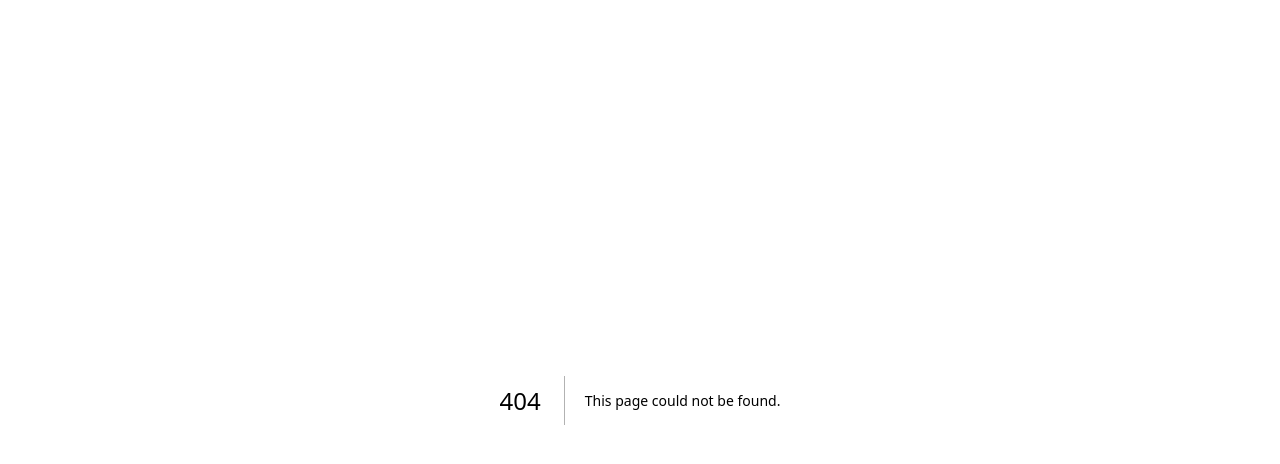
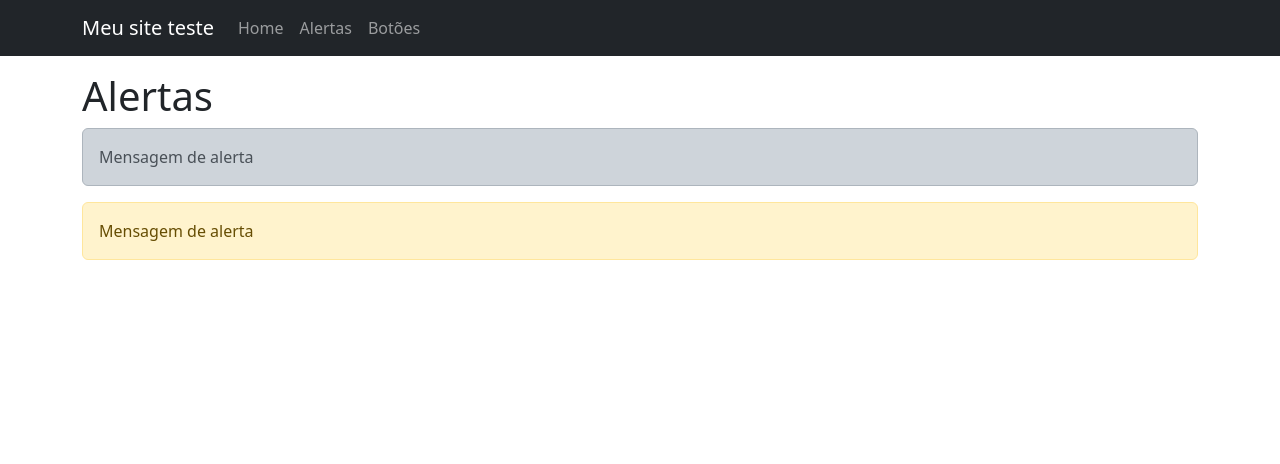
Before and after one commit to JonasPorpino/ProjetoReact01, a Next.js app in the folder desafio-frontend/: page /alertas in a window 1280 px wide. Before the commit this address had no page. Shown: the top 464 px of the page. Built offline with nearby package versions, Linux system fonts and the light colour scheme.

Commit message:
paginas botoes alertas

```diff
--- a/desafio-frontend/components/Box.js
+++ b/desafio-frontend/components/Box.js
@@ -8,6 +8,12 @@ const Box = (props) => {
             <h1 className='bg-secondary text-white text-center'>{props.titulo}</h1>
             {props.children}
         </div>
+        <div>
+            <p>
+                {props.teste}
+            </p>
+        </div>
+
     </>
   )
 }
--- /dev/null
+++ b/desafio-frontend/components/Pagina.js
@@ -0,0 +1,26 @@
+import React from 'react'
+import { Container, Nav, Navbar } from 'react-bootstrap'
+
+const Pagina = (props) => {
+  return (
+    <>
+       <Navbar bg="dark" data-bs-theme="dark">
+        <Container>
+          <Navbar.Brand href="/">Meu site teste</Navbar.Brand>
+          <Nav className="me-auto">
+            <Nav.Link href="/">Home</Nav.Link>
+            <Nav.Link href="/alertas">Alertas</Nav.Link>
+            <Nav.Link href="/botoes">Botões</Nav.Link>
+          </Nav>
+        </Container>
+      </Navbar>
+
+      <Container className='mt-3'>
+            {props.children}
+      </Container>
+
+    </>
+  )
+}
+
+export default Pagina
--- /dev/null
+++ b/desafio-frontend/pages/alertas.js
@@ -0,0 +1,30 @@
+import Pagina from '@/components/Pagina'
+import React from 'react'
+import { Alert } from 'react-bootstrap'
+
+
+const alertas = () => {
+  return (
+    <>
+        <Pagina>
+
+
+            <div>
+                <h1>
+                    Alertas
+                </h1>
+
+            </div>
+            <Alert variant='dark'>
+                Mensagem de alerta
+            </Alert>
+            <Alert variant='warning'>
+                Mensagem de alerta
+            </Alert>
+
+        </Pagina>
+    </>
+  )
+}
+
+export default alertas
```
Also changed, not shown: desafio-frontend/pages/botoes.js (added, +33 -0 lines), desafio-frontend/pages/index.js (+3 -17 lines).
